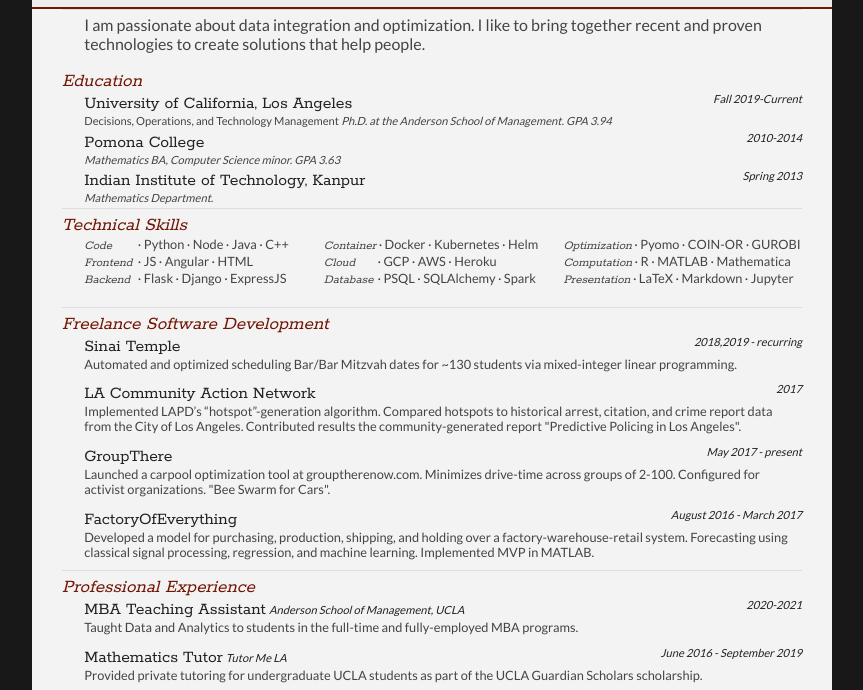
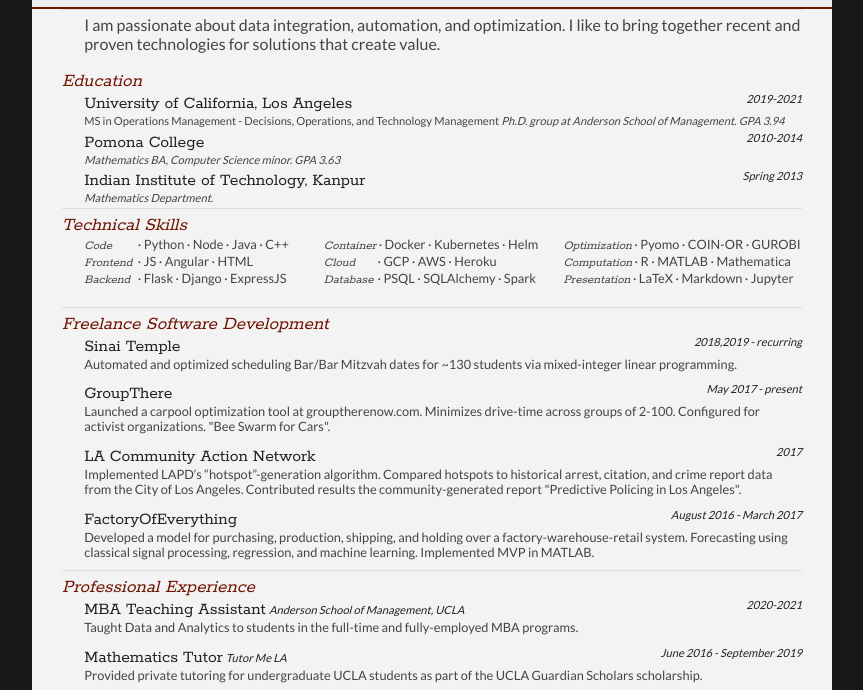
Before and after one commit to zsiegel92/resume, a website: page Resume_Siegel.html in a window 1280 px wide. Shown: the part 96-786 px from the top of the page, without its empty margins (208-1071 px from the left). Drawn offline with nearby package versions, Linux system fonts and the light colour scheme; some packages are replaced by stand-ins of ours.

Commit message:
updated resume MS

```diff
--- a/Resume_Siegel.html
+++ b/Resume_Siegel.html
@@ -62,7 +62,7 @@
 										<h1>Profile</h1>
 								</div> -->
 								<div class="sectionContent">
-										<p style="font-size: 1em;">I am passionate about data integration and optimization. I like to bring together recent and proven technologies to create solutions that help people.</p>
+										<p style="font-size: 1em;">I am passionate about data integration, automation, and optimization. I like to bring together recent and proven technologies for solutions that create value.</p>
 								</div>
 						</article>
 						<div class="clear"></div>
@@ -76,8 +76,8 @@
 					<div class="sectionContent">
 						<article>
 							<h2>University of California, Los Angeles</h2>
-							<span class="subDetails date">Fall 2019-Current</span>
-							<p class="subDetails"><emph style="font-style: normal;">Decisions, Operations, and Technology Management</emph> Ph.D. at the Anderson School of Management. GPA 3.94</p>
+							<span class="subDetails date">2019-2021</span>
+							<p class="subDetails"><emph style="font-style: normal;">MS in Operations Management - Decisions, Operations, and Technology Management</emph> Ph.D. group at Anderson School of Management. GPA 3.94</p>
 						</article>
 						<article>
 							<h2>Pomona College</h2>
@@ -125,15 +125,15 @@
 							<p>Automated and optimized scheduling Bar/Bar Mitzvah dates for ~130 students via mixed-integer linear programming.</p>
 						</article>
 						<article>
+							<h2>GroupThere</h2>
+							<span class="subDetails date">May 2017 - present</span>
+							<p>Launched a carpool optimization tool at grouptherenow.com. Minimizes drive-time across groups of 2-100. Configured for activist organizations. "Bee Swarm for Cars".</p>
+						</article>
+						<article>
 							<h2>LA Community Action Network</h2>
 							<span class="subDetails date">2017</span>
 							<p>Implemented LAPD’s “hotspot”-generation algorithm. Compared hotspots to historical arrest, citation, and crime report data from the City of Los Angeles. Contributed results the community-generated report "Predictive Policing in Los Angeles".
 							</p>
-						</article>
-						<article>
-							<h2>GroupThere</h2>
-							<span class="subDetails date">May 2017 - present</span>
-							<p>Launched a carpool optimization tool at grouptherenow.com. Minimizes drive-time across groups of 2-100. Configured for activist organizations. "Bee Swarm for Cars".</p>
 						</article>
 						<article>
 							<h2>FactoryOfEverything</h2>
```
Also changed, not shown: 4 other files.
